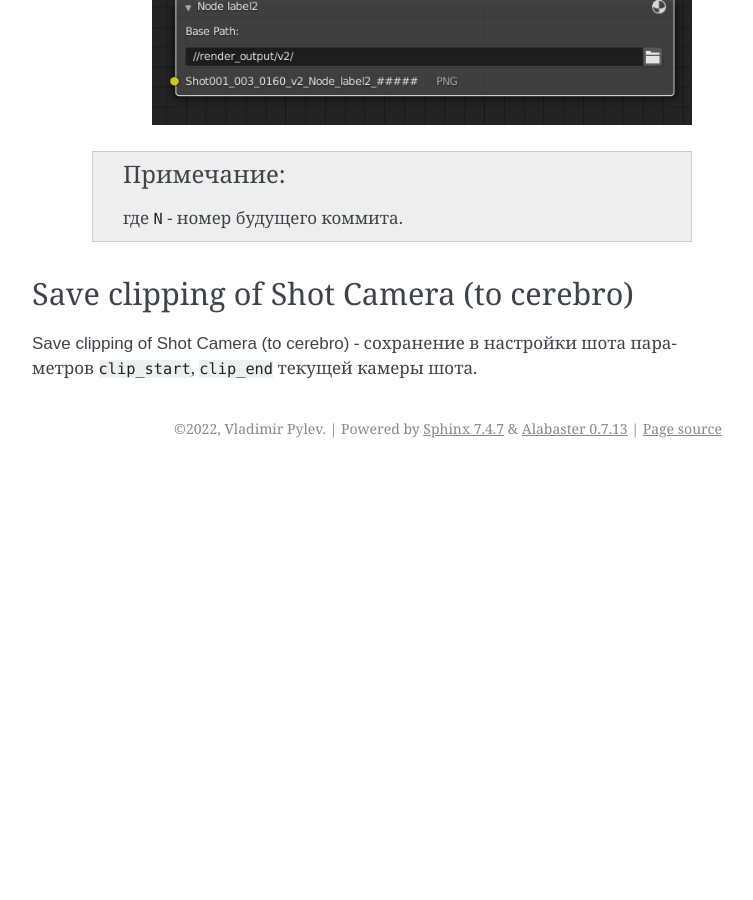
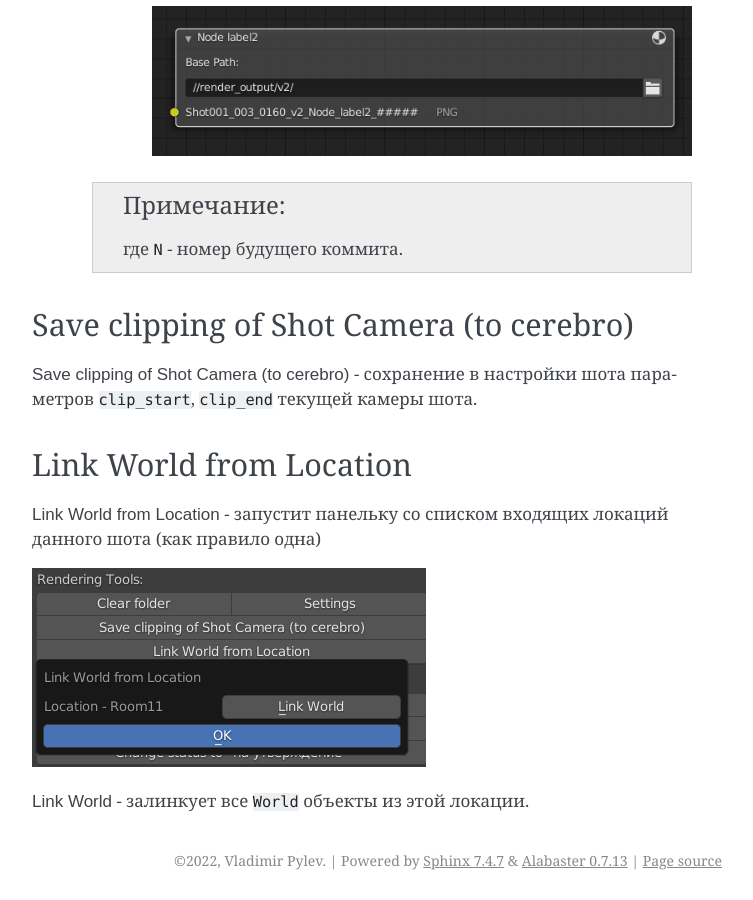
Before and after one commit to volodya-renderberg/cerebro-b3d-connect-manual, a Sphinx documentation site: the page built from docs/source/manual/work_panel/render_tools.rst, in a window 1280 px wide and 900 px high, scrolled down 1087 px. Shown: the whole window, without its empty margins (388-1141 px from the left). Built offline with Sphinx 7.4.7, drawn with Linux system fonts in a browser that asks for light colours; before the commit the page ends 1555 px from its top, so only the background shows below that; some of the changed text lies outside the part shown.

Commit message:
Link Worlds

```diff
--- a/docs/source/conf.py
+++ b/docs/source/conf.py
@@ -72,6 +72,9 @@
 # Add any paths that contain custom static files (such as style sheets) here,
 # relative to this directory. They are copied after the builtin static files,
 # so a file named "default.css" will overwrite the builtin "default.css".
+
 html_static_path = ['_static']
 
 autodoc_mock_imports = [ "json", "os", "sys", "ftrack_api", "bpy", "threading", "logging"]
+
+master_doc = 'index'
--- a/docs/source/manual/work_panel/render_tools.rst
+++ b/docs/source/manual/work_panel/render_tools.rst
@@ -48,3 +48,14 @@
 -----------------------------------------
 
 :guilabel:`Save clipping of Shot Camera (to cerebro)` - сохранение в настройки шота параметров ``clip_start``, ``clip_end`` текущей камеры шота.
+
+.. _link_world_from_location:
+
+Link World from Location
+-------------------------
+
+:guilabel:`Link World from Location` - запустит панельку со списком входящих локаций данного шота (как правило одна)
+
+.. image:: ../../_static/images/render_tools_link_world_from_location.png
+
+:guilabel:`Link World` - залинкует все ``World`` объекты из этой локации.
```
Also changed, not shown: docs/source/_static/images/render_tools.png, docs/source/_static/images/render_tools_link_world_from_location.png (added).
